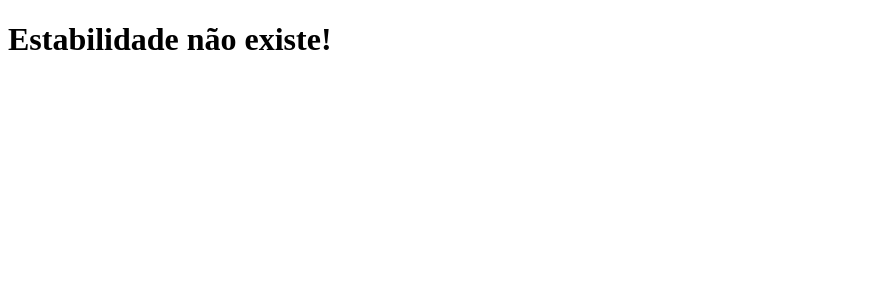
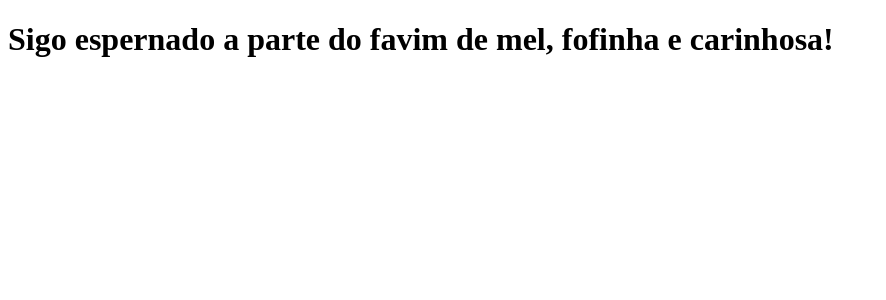
Before and after one commit to NatanFurletti/clone-tabnews, a Next.js app: page / in a window 1280 px wide. Shown: the top 300 px of the page, without its empty margins (0-886 px from the left). Built offline with nearby package versions, Linux system fonts and the light colour scheme.

Commit message:
atualiza frase

```diff
--- a/pages/index.js
+++ b/pages/index.js
@@ -1,5 +1,5 @@
 function Home() {
-  return <h1>Estabilidade não existe!</h1>;
+  return <h1>Sigo espernado a parte do favim de mel, fofinha e carinhosa!</h1>;
 }
 
 export default Home;
```
